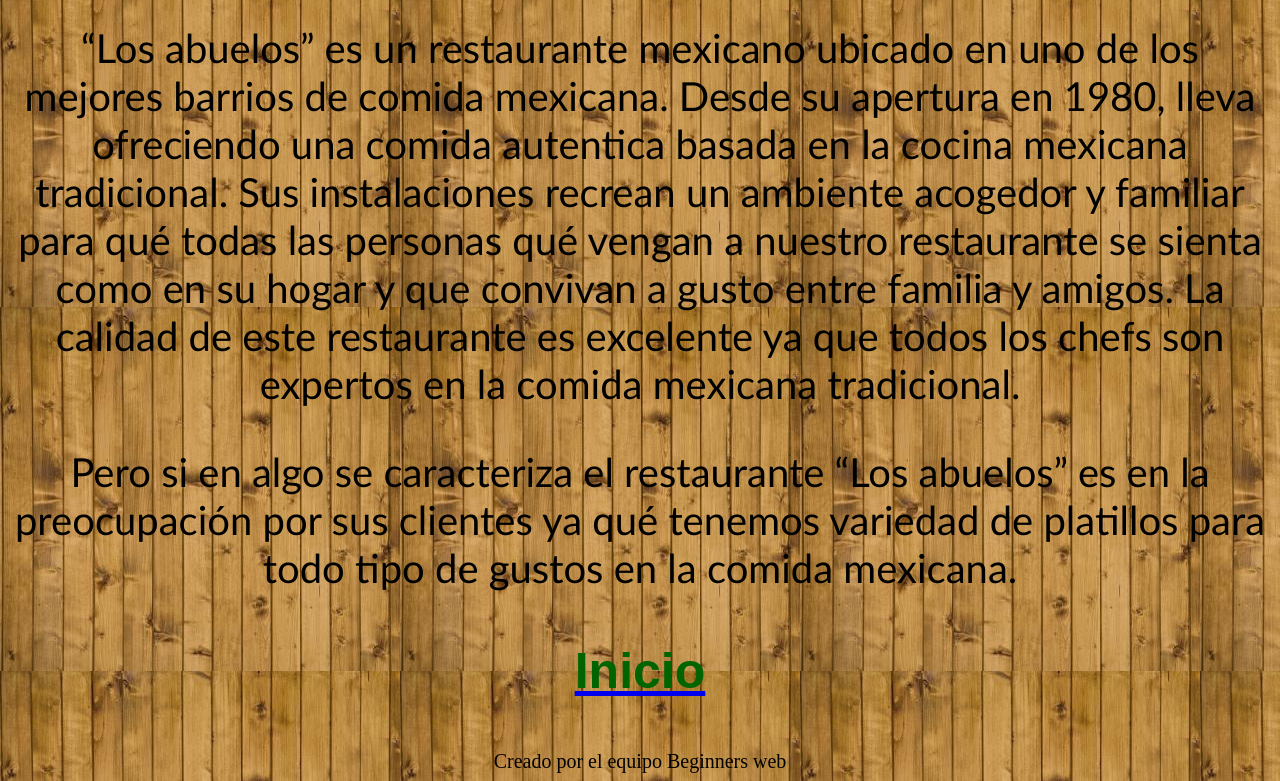
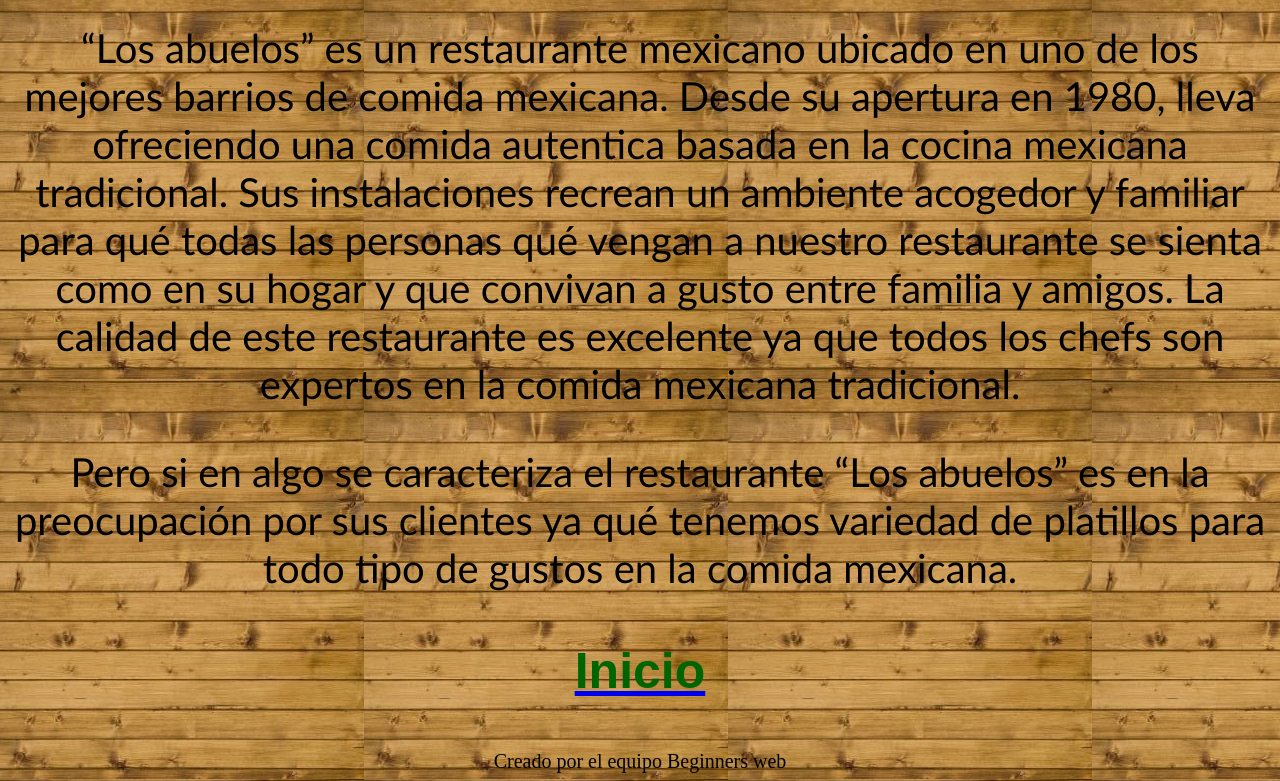
Before and after one commit to AZRz/computacion-trabajo-begenners, a plain HTML site: page historia.html in a window 1280 px wide. Shown: the part 421-1202 px from the top of the page. Drawn offline with Linux system fonts and the light colour scheme.

Commit message:
Add files via upload

```diff
--- a/historia.html
+++ b/historia.html
@@ -4,7 +4,7 @@
 <title>LOS ABUELOS</title>
 <link rel="stylesheet" link href="css/css.css" type="text/css">
 </head>
-<body background="img/cocina1.jpg">
+<body background="img/cocina2.jpg">
 
 <img src="img/abuelos.jpg">
 
```
Also changed, not shown: index.html (+1 -1 lines), menu.html (+1 -1 lines), op.html (+1 -1 lines), reservaciones.html (+1 -1 lines), suma.html (+1 -1 lines), img/cocina2.jpg (added).
